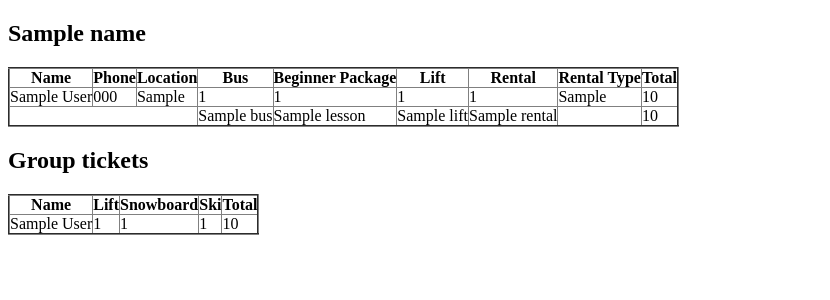
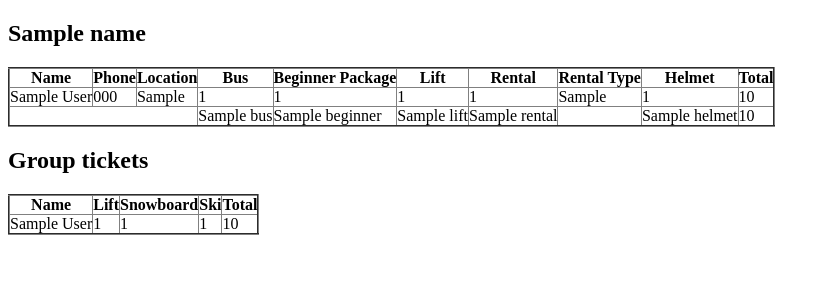
Before and after one commit to zcmyth/start, a Flask app: template client/templates/status.html in a window 1280 px wide. Shown: the top 300 px of the page, without its empty margins (0-830 px from the left). Run offline with Flask 2, Linux system fonts and the light colour scheme; tables that the repository leaves empty hold one stand-in row (Sample ...); the template is opened without the code that fills it: values named after a table or form of the project are taken from there, most other values are stand-ins (such as "Sample title", 1, 10 or a date in 2020).

Commit message:
remove lesson

```diff
--- a/client/partial/payment.html
+++ b/client/partial/payment.html
@@ -28,8 +28,8 @@
         <div class="question">
             <div>Please chose the pickup location?</div>
             <md-radio-group ng-model="form.location">
-                <md-radio-button value="NEW_PORT" aria-label="New port">Newport at 7:30 am</md-radio-button>
-                <md-radio-button value="PENN_STATION" aria-label="Penn station">Penn station at 8:00 am</md-radio-button>
+                <md-radio-button value="NEW_PORT" aria-label="New port">Newport at 7:15 am</md-radio-button>
+                <md-radio-button value="PENN_STATION" aria-label="Penn station">Penn station at 7:45 am</md-radio-button>
             </md-radio-group>
         </div>
         </div>
--- a/client/templates/status.html
+++ b/client/templates/status.html
@@ -20,6 +20,7 @@
       <th>Lift</th>
       <th>Rental</th>
       <th>Rental Type</th>
+      <th>Helmet</td>
       <th>Total</th>
     </tr>
   {% for order in orders %}
@@ -28,20 +29,22 @@
       <td>{{order.phone}}</td>
       <td>{{order.location}}</td>
       <td>{{order.bus + 0}}</td>
-      <td>{{order.lesson + 0}}</td>
+      <td>{{order.beginner + 0}}</td>
       <td>{{order.lift + 0}}</td>
       <td>{{order.rental + 0}}</td>
       <td>{{order.rental_type}}</td>
+      <td>{{order.helmet + 0}}</td>
       <td>{{order.total}}</td>
     </tr>
   {% endfor %}
     <tr>
       <td colspan="3"></td>
       <td>{{status.bus}}</td>
-      <td>{{status.lesson}}</td>
+      <td>{{status.beginner}}</td>
       <td>{{status.lift}}</td>
       <td>{{status.rental}}</td>
       <td></td>
+      <td>{{status.helmet}}</td>
       <td>{{status.total}}</td>
     </tr>
   </table>
--- a/server/start/events.py
+++ b/server/start/events.py
@@ -25,7 +25,8 @@ def get_event_order_status(id):
         'bus': 0,
         'lift': 0,
         'rental': 0,
-        'lesson': 0,
+        'beginner': 0,
+        'helmet': 0,
         'total': 0
     }
     for order in orders:
@@ -37,6 +38,8 @@ def get_event_order_status(id):
             s['rental'] += 1
         if order.lesson:
             s['lesson'] += 1
+        if order.helmet:
+            s['helmet'] += 1
         s['total'] += order.total
 
     ticket_orders = TicketOrder.query.filter_by(
--- a/server/start/transforms.py
+++ b/server/start/transforms.py
@@ -5,7 +5,7 @@ _transform_map = {}
 
 _transform_map[Event.__tablename__] = [
     'description', 'lift', 'rental',
-    'lesson', 'bus', 'ticket_num', 'ticket_left']
+    'beginner','helmet', 'bus', 'ticket_num', 'ticket_left']
 
 _transform_map[Ticket.__tablename__] = [
     'description', 'lift', 'snowboard', 'ski']
```
